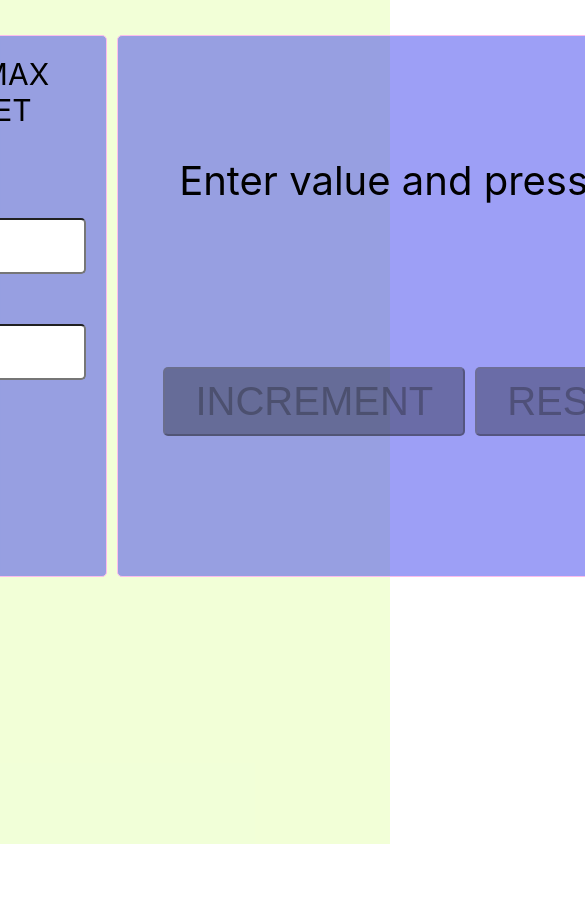
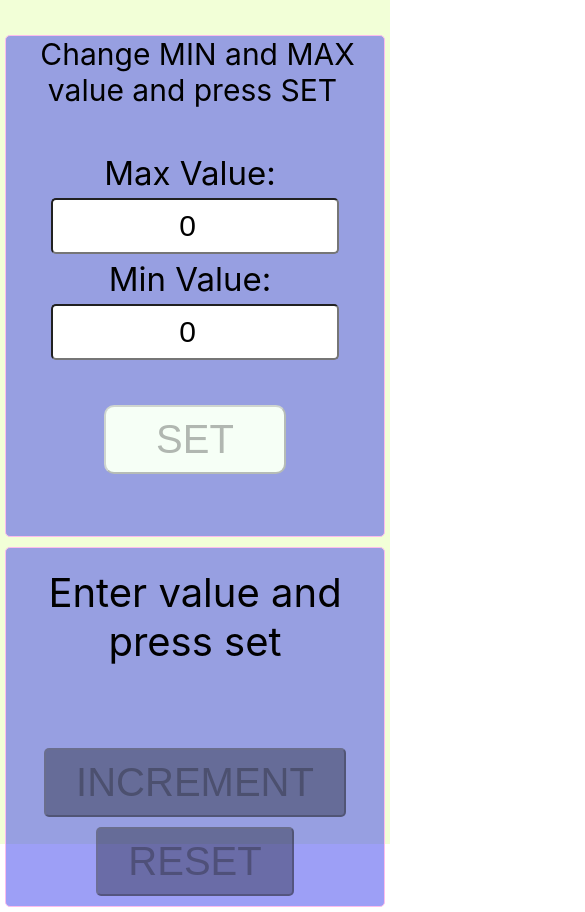
Before and after one commit to talerqa/counter, a React (Create React App) app: page / in a window 390 px wide. Shown: the top 912 px of the page, 585 px wide, since content can reach past the window. Before the commit the page ends 844 px from the top, so only its background shows below. Built offline with nearby package versions, Linux system fonts and the light colour scheme.

Commit message:
refactoring: add media query

```diff
--- a/src/App.css
+++ b/src/App.module.css
@@ -9,20 +9,21 @@
   display: flex;
   justify-content: center;
   text-align: center;
+  flex-wrap: wrap;
   border-radius: 5px;
 }
 
 .SetCounter {
-  width: 600px;
   height: 500px;
   border: 1px solid #fcbded;
   background-color: rgba(48, 51, 236, 0.47);
   border-radius: 5px;
   margin: 5px;
-  padding: 20px;
+  padding-left: 5px;
+  padding-right: 5px;
 }
 
-.SetCounter-title {
+.SetCounterTitle {
   margin-top: 30px;
   font-size: 30px;
   padding-left: 5px;
@@ -33,11 +34,12 @@
 .WrapperButtonsCounter {
   display: flex;
   flex-direction: row;
-  justify-content: space-between;
+  flex-wrap: wrap;
+  justify-content: center;
   margin: 40px;
 }
 
-.Set-input {
+.SetInput {
   display: flex;
   justify-content: center;
   flex-direction: column;
@@ -45,7 +47,7 @@
   min-width: 200px;
 }
 
-.Wrapper-counter {
+.WrapperCounter {
   display: flex;
   flex-direction: column;
   justify-content: center;
@@ -54,3 +56,13 @@
   border-radius: 5px;
   margin: 5px;
 }
+
+
+
+@media (max-width: 390px) {
+  .WrapperButtonsCounter {
+
+    margin: 5px;
+  }
+
+}
--- a/src/App.tsx
+++ b/src/App.tsx
@@ -1,5 +1,5 @@
 import React, {memo, useEffect, useState} from 'react';
-import './App.css';
+import s from './App.module.css';
 import {Counter} from './Components/Counter/Counter';
 import {ButtonSetData} from './Components/Counter/Buttons/ButtonSetData';
 import {ButtonUpdateCounter} from './Components/Counter/Buttons/ButtonUpdateCounter';
@@ -99,12 +99,12 @@ export const App = memo(() => {
   }
 
   return (
-    <div className={'App'}>
-      <div className={'AppWrapper'}>
-        <div className={'SetCounter'}>
+    <div className={s.App}>
+      <div className={s.AppWrapper}>
+        <div className={s.SetCounter}>
           <div>
-            <span className={'SetCounter-title'}>Change MIN and MAX value and press SET</span>
-            <div className={'Set-input'}>
+            <span className={s.SetCounterTitle}>Change MIN and MAX value and press SET</span>
+            <div className={s.SetInput}>
               {titleInputValue.map(buttonName => {
                 return <InputChangeValue
                   key={v1()}
@@ -128,7 +128,7 @@ export const App = memo(() => {
             />
           </div>
         </div>
-        <div className={'Wrapper-counter'}>
+        <div className={s.WrapperCounter}>
           <Counter
             key={v1()}
             maxCounter={maxValue}
@@ -136,7 +136,7 @@ export const App = memo(() => {
             value={value}
             isDisabled={isDisabled}
             status={statusCounter}/>
-          <div className="WrapperButtonsCounter">
+          <div className={s.WrapperButtonsCounter}>
             {title.map(buttonName => <ButtonUpdateCounter
                       key={v1()}
                       status={statusCounter}
--- a/src/Components/Counter/Buttons/ButtonUpdateCounter.module.css
+++ b/src/Components/Counter/Buttons/ButtonUpdateCounter.module.css
@@ -19,3 +19,9 @@
 .disabled {
   background-color: rgba(0, 0, 0, 0.32);
 }
+
+@media (max-width: 340px) {
+ .buttonIncrement {
+   padding: 10px 20px;
+ }
+}
--- a/src/Components/Counter/Counter.module.css
+++ b/src/Components/Counter/Counter.module.css
@@ -1,8 +1,8 @@
 .wrapper {
+  display: flex;
   margin: 20px auto;
   font-size: 40px;
   color: black;
-  max-width: 555px;
   height: 150px;
 }
 
--- a/src/Components/dataCounter/InputChangeValue.module.css
+++ b/src/Components/dataCounter/InputChangeValue.module.css
@@ -19,6 +19,7 @@
 }
 
 .input {
+  max-width: 410px;
   background-color: white;
   margin-top: 5px;
   margin-bottom: 5px;
@@ -34,3 +35,14 @@
   padding-right: 10px;
   font-size: 33px;
 }
+
+@media (max-width: 410px) {
+  .input {
+    max-width: 280px;
+}
+
+  .error, .inputActive {
+    max-width: 280px;
+
+  }
+}
```
